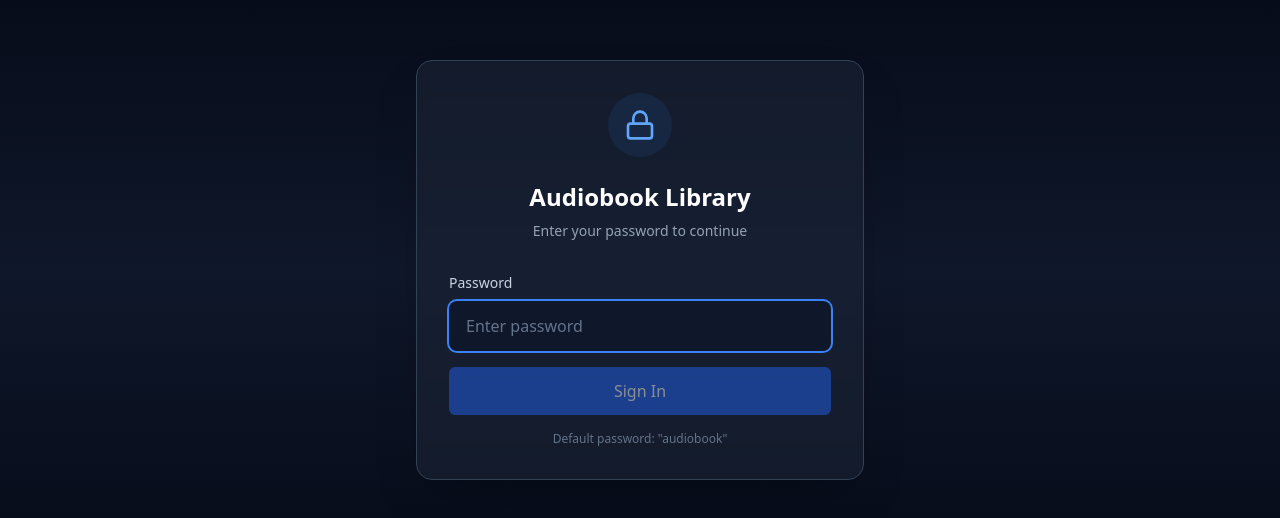
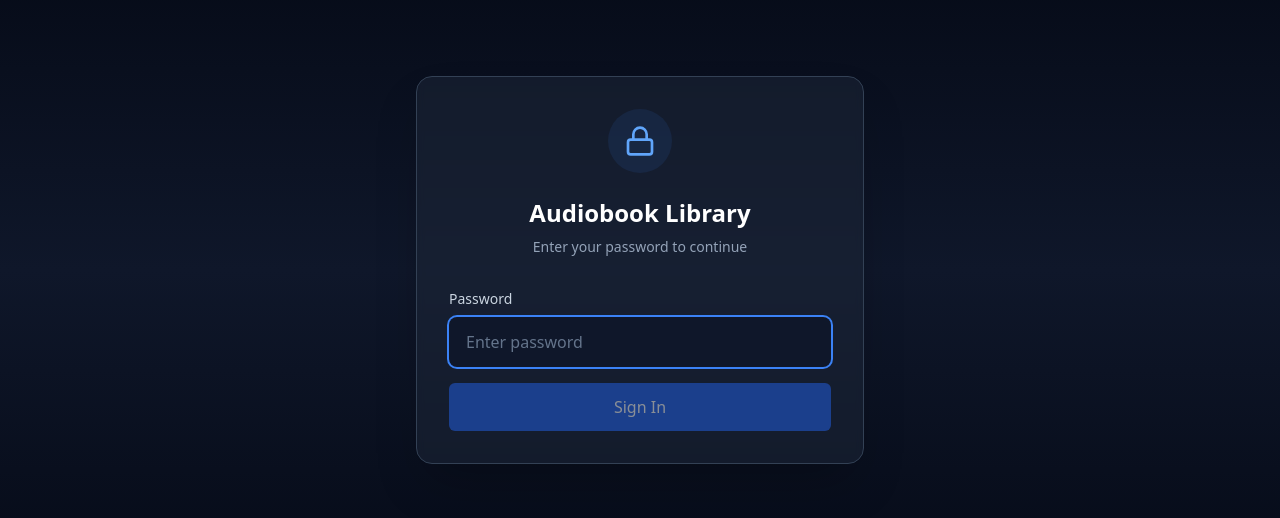
Before and after one commit to gabby-f/AudiobookListener, a React (Create React App) app: page / in a window 1280 px wide. Shown: the part 130-648 px from the top of the page. Built offline with nearby package versions, Linux system fonts and the light colour scheme; no server answers.

Commit message:
update login system

```diff
--- a/src/Components/Login.jsx
+++ b/src/Components/Login.jsx
@@ -101,13 +101,6 @@ export default function Login({ onLogin }) {
                             {isLoading ? 'Signing in...' : 'Sign In'}
                         </Button>
                     </form>
-
-                    {/* Hint for development */}
-                    {process.env.NODE_ENV === 'development' && (
-                        <p className="mt-4 text-xs text-slate-500 text-center">
-                            Default password: "audiobook"
-                        </p>
-                    )}
                 </div>
             </div>
         </div>
```
Also changed, not shown: 2 other files (tests, documents, lock files or other folders).
